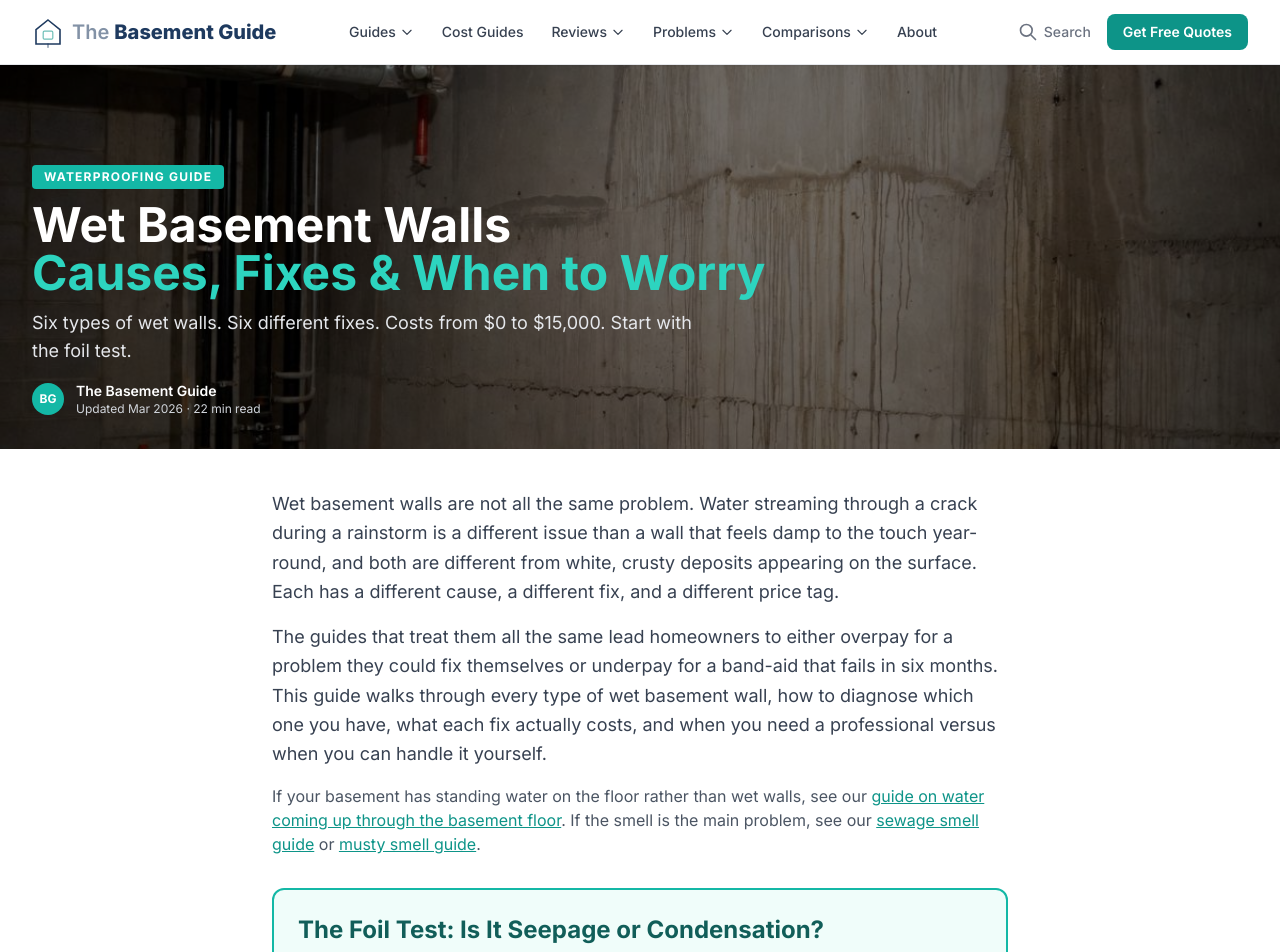
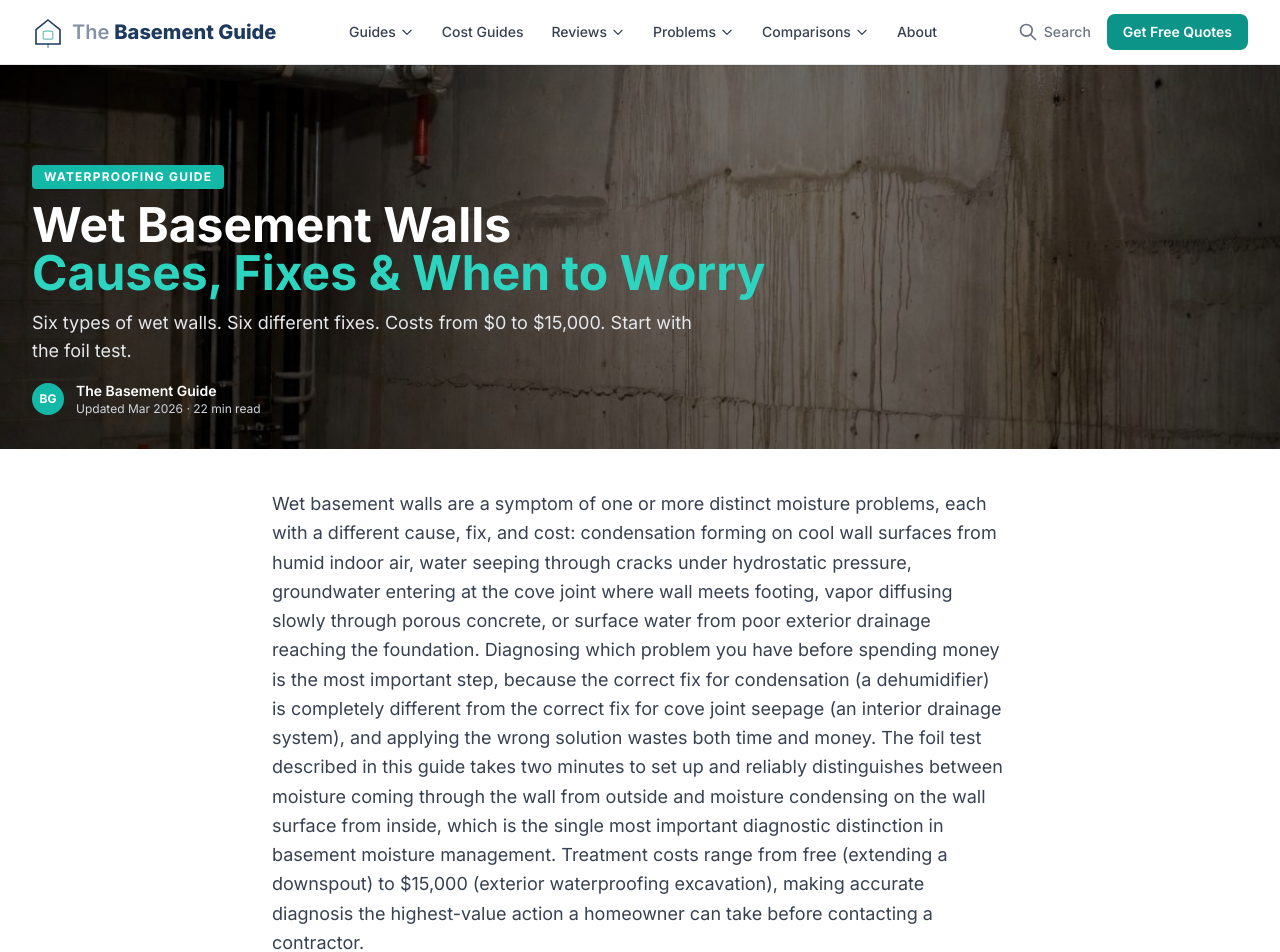
Before and after one commit to thebasementguide2026/basement-guide, a Next.js app: page /articles/wet-basement-walls in a window 1280 px wide. Shown: the top 952 px of the page. Built offline with nearby package versions, Linux system fonts and the light colour scheme.

Commit message:
wet-basement-walls: add entity definition paragraph

```diff
--- a/app/articles/wet-basement-walls/page.tsx
+++ b/app/articles/wet-basement-walls/page.tsx
@@ -119,7 +119,8 @@ export default function WetBasementWalls() {
 
       {/* Main Content */}
       <div className='mx-auto max-w-3xl px-4 py-10'>
-        <p className='text-lg text-gray-700 leading-relaxed'>Wet basement walls are not all the same problem. Water streaming through a crack during a rainstorm is a different issue than a wall that feels damp to the touch year-round, and both are different from white, crusty deposits appearing on the surface. Each has a different cause, a different fix, and a different price tag.</p>
+        <p className='text-lg text-gray-700 leading-relaxed'>Wet basement walls are a symptom of one or more distinct moisture problems, each with a different cause, fix, and cost: condensation forming on cool wall surfaces from humid indoor air, water seeping through cracks under hydrostatic pressure, groundwater entering at the cove joint where wall meets footing, vapor diffusing slowly through porous concrete, or surface water from poor exterior drainage reaching the foundation. Diagnosing which problem you have before spending money is the most important step, because the correct fix for condensation (a dehumidifier) is completely different from the correct fix for cove joint seepage (an interior drainage system), and applying the wrong solution wastes both time and money. The foil test described in this guide takes two minutes to set up and reliably distinguishes between moisture coming through the wall from outside and moisture condensing on the wall surface from inside, which is the single most important diagnostic distinction in basement moisture management. Treatment costs range from free (extending a downspout) to $15,000 (exterior waterproofing excavation), making accurate diagnosis the highest-value action a homeowner can take before contacting a contractor.</p>
+        <p className='text-lg text-gray-700 leading-relaxed mt-4'>Wet basement walls are not all the same problem. Water streaming through a crack during a rainstorm is a different issue than a wall that feels damp to the touch year-round, and both are different from white, crusty deposits appearing on the surface. Each has a different cause, a different fix, and a different price tag.</p>
         <p className='mt-4 text-lg text-gray-700 leading-relaxed'>The guides that treat them all the same lead homeowners to either overpay for a problem they could fix themselves or underpay for a band-aid that fails in six months. This guide walks through every type of wet basement wall, how to diagnose which one you have, what each fix actually costs, and when you need a professional versus when you can handle it yourself.</p>
         <p className='mt-4 text-gray-600'>If your basement has standing water on the floor rather than wet walls, see our <Link href='/articles/water-coming-up-through-basement-floor' className='text-teal-600 underline'>guide on water coming up through the basement floor</Link>. If the smell is the main problem, see our <Link href='/articles/basement-smells-like-sewage' className='text-teal-600 underline'>sewage smell guide</Link> or <Link href='/articles/musty-basement-smell' className='text-teal-600 underline'>musty smell guide</Link>.</p>
 
```
